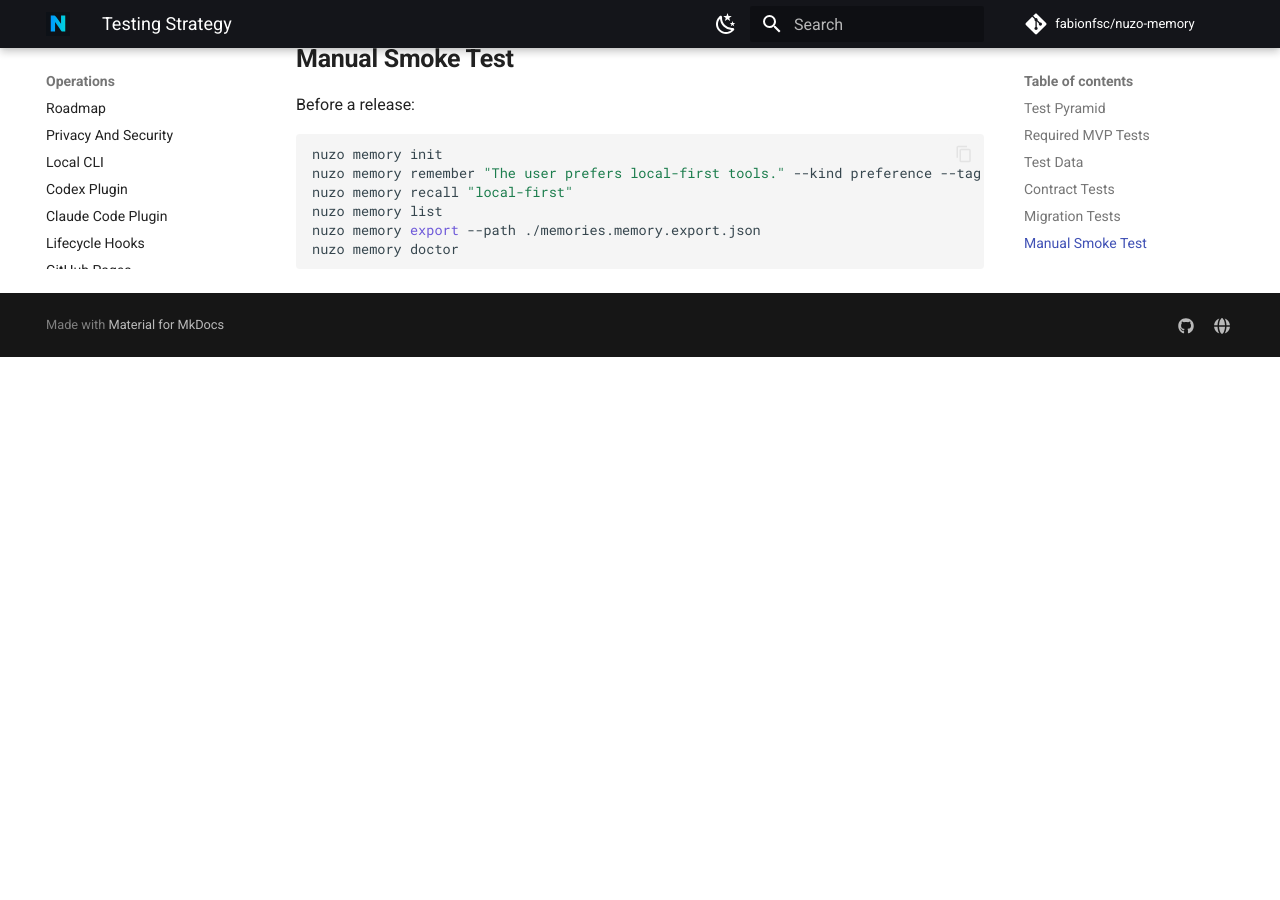
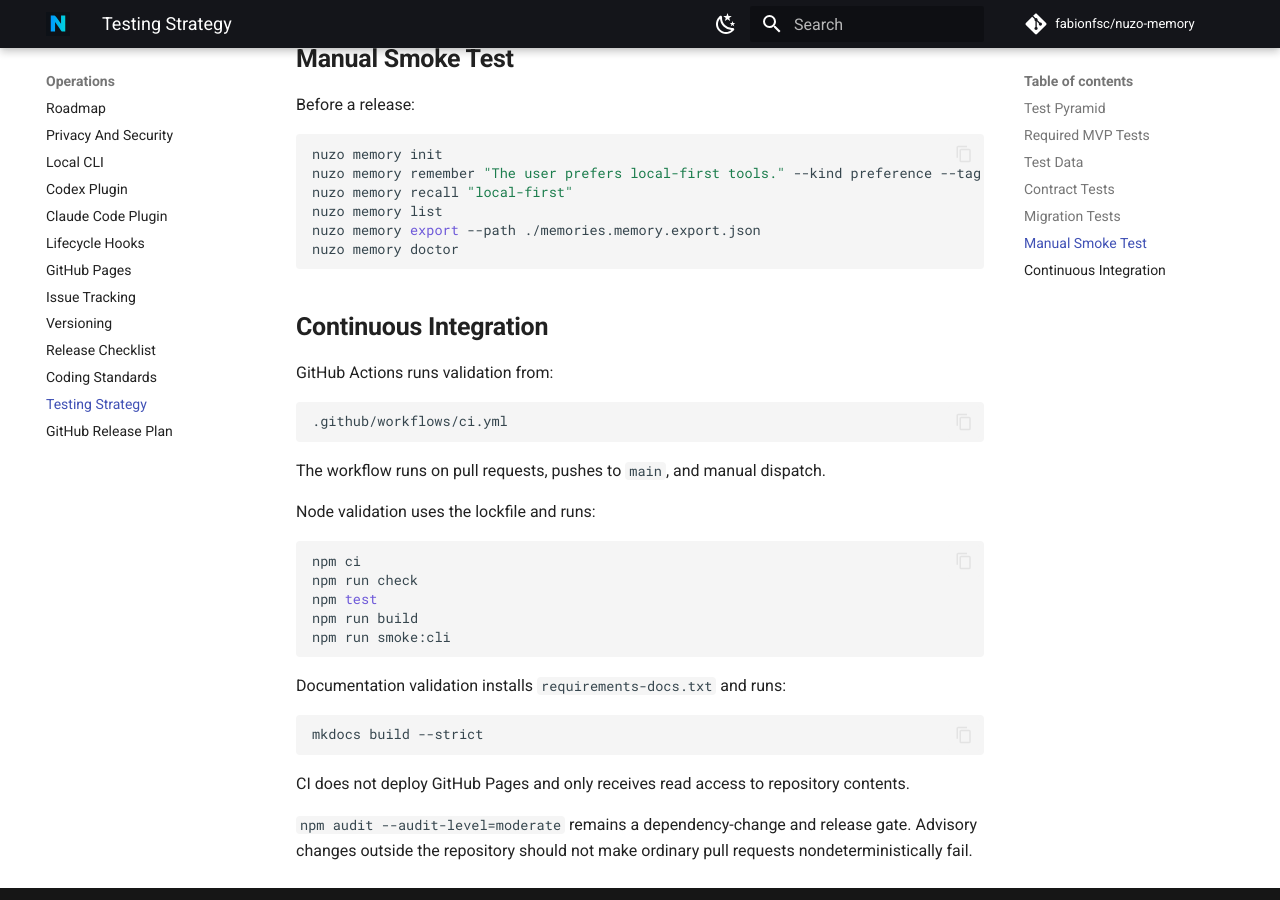
Before and after one commit to fabionfsc/nuzo-memory, an MkDocs documentation site: the page built from docs/operations/testing-strategy.md, in a window 1280 px wide and 900 px high, scrolled down 1673 px. Built offline with MkDocs 1.6.1 and Material for MkDocs 9.7.7, drawn with Linux system fonts in a browser that asks for light colours; comment, search, counter and statistics services are not loaded; before the commit the page ends 2030 px from its top, so only the background shows below that.

Commit message:
Add continuous integration workflow

````diff
--- a/docs/operations/testing-strategy.md
+++ b/docs/operations/testing-strategy.md
@@ -62,3 +62,33 @@
 nuzo memory export --path ./memories.memory.export.json
 nuzo memory doctor
 ```
+
+## Continuous Integration
+
+GitHub Actions runs validation from:
+
+```text
+.github/workflows/ci.yml
+```
+
+The workflow runs on pull requests, pushes to `main`, and manual dispatch.
+
+Node validation uses the lockfile and runs:
+
+```bash
+npm ci
+npm run check
+npm test
+npm run build
+npm run smoke:cli
+```
+
+Documentation validation installs `requirements-docs.txt` and runs:
+
+```bash
+mkdocs build --strict
+```
+
+CI does not deploy GitHub Pages and only receives read access to repository contents.
+
+`npm audit --audit-level=moderate` remains a dependency-change and release gate. Advisory changes outside the repository should not make ordinary pull requests nondeterministically fail.
````
Also changed, not shown: AGENTS.md (+8 -0 lines), CHANGELOG.md (+1 -0 lines), README.md (+3 -0 lines), docs/operations/release-checklist.md (+6 -0 lines), 1 other file.
